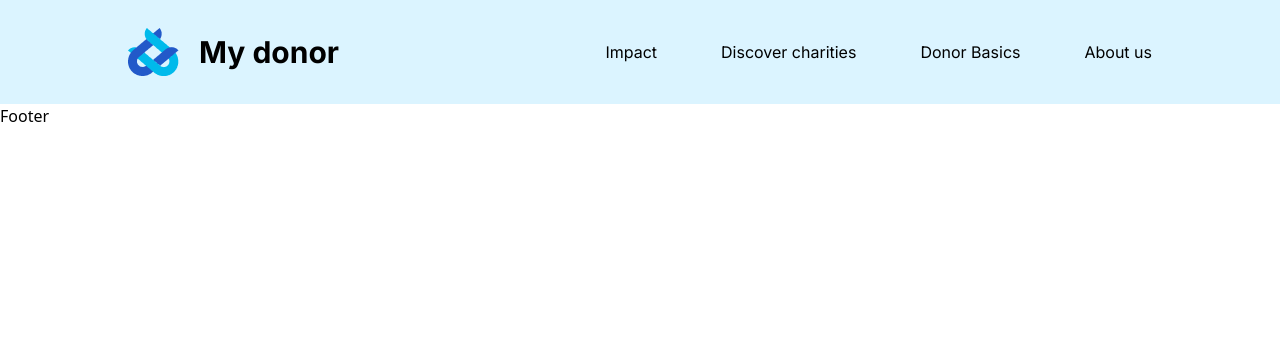
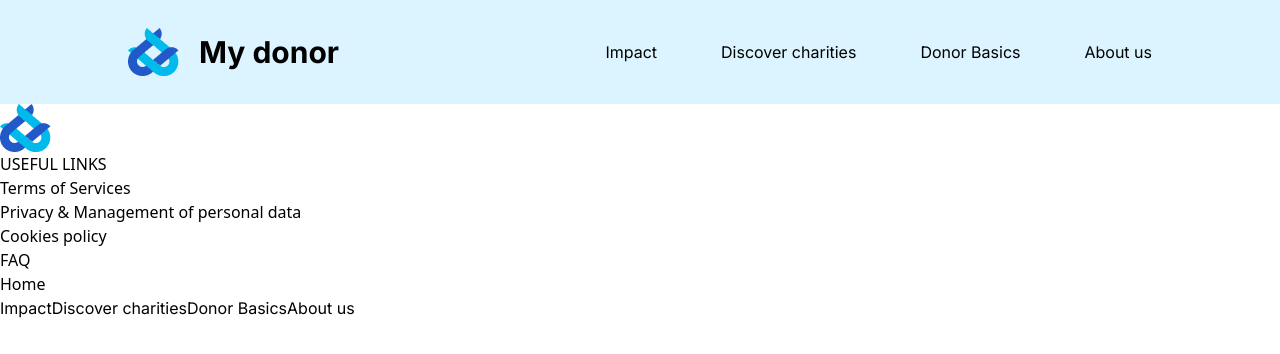
Before and after one commit to Kiril-Pavlov/charity-page, a React (Create React App) app: page / in a window 1280 px wide. Shown: the top 354 px of the page. Built offline with nearby package versions, Linux system fonts and the light colour scheme.

Commit message:
added content to footer area

```diff
--- a/src/components/Footer.jsx
+++ b/src/components/Footer.jsx
@@ -1,8 +1,37 @@
 import React from 'react'
 
-const Footer = () => {
+import LogoImg from "../assets/logo.png"
+
+const Footer = ({footLinks}) => {
   return (
-    <div>Footer</div>
+    <footer>
+        <div>
+            <img src={LogoImg} alt="" />
+            <div>
+                <h3>USEFUL LINKS</h3>
+                <ul>
+                    <li><a href="">Terms of Services</a></li>
+                    <li><a href="">Privacy & Management of personal data</a></li>
+                    <li><a href="">Cookies policy</a></li>
+                    <li><a href="">FAQ</a></li>
+                </ul>
+            </div>
+            <div>
+                <h3>Home</h3>
+                <div>
+                    {footLinks.map(link=>(
+                        <a
+                        href={link.linkTo}
+                        key={link.linkName}
+                        className="font-primaryFont"
+                      >
+                        {link.linkName}
+                      </a>
+                    ))}
+                </div>
+            </div>
+        </div>
+    </footer>
   )
 }
 
```
